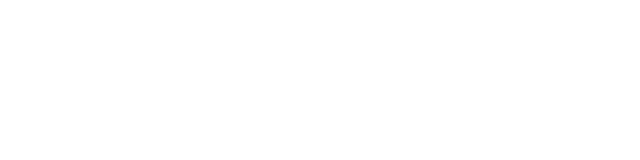
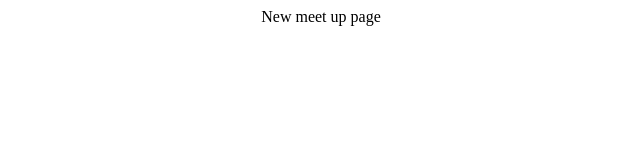
Before and after one commit to INKR1/react-web-project, a React (Create React App) app in the folder web-project/: page /new-meetup in a window 1280 px wide. Shown: the top 160 px of the page, without its empty margins (319-959 px from the left). Built offline with nearby package versions, Linux system fonts and the light colour scheme.

Commit message:
Adding Routing

```diff
--- a/web-project/package.json
+++ b/web-project/package.json
@@ -8,6 +8,7 @@
     "@testing-library/user-event": "^13.5.0",
     "react": "^18.2.0",
     "react-dom": "^18.2.0",
+    "react-router-dom": "^5.2.0",
     "react-scripts": "5.0.1",
     "web-vitals": "^2.1.4"
   },
--- a/web-project/public/index.html
+++ b/web-project/public/index.html
@@ -15,29 +15,11 @@
       user's mobile device or desktop. See https://developers.google.com/web/fundamentals/web-app-manifest/
     -->
     <link rel="manifest" href="%PUBLIC_URL%/manifest.json" />
-    <!--
-      Notice the use of %PUBLIC_URL% in the tags above.
-      It will be replaced with the URL of the `public` folder during the build.
-      Only files inside the `public` folder can be referenced from the HTML.
 
-      Unlike "/favicon.ico" or "favicon.ico", "%PUBLIC_URL%/favicon.ico" will
-      work correctly both with client-side routing and a non-root public URL.
-      Learn how to configure a non-root public URL by running `npm run build`.
-    -->
-    <title>React App</title>
+    <title>React Web App</title>
   </head>
   <body>
     <noscript>You need to enable JavaScript to run this app.</noscript>
     <div id="root"></div>
-    <!--
-      This HTML file is a template.
-      If you open it directly in the browser, you will see an empty page.
-
-      You can add webfonts, meta tags, or analytics to this file.
-      The build step will place the bundled scripts into the <body> tag.
-
-      To begin the development, run `npm start` or `yarn start`.
-      To create a production bundle, use `npm run build` or `yarn build`.
-    -->
   </body>
 </html>
--- a/web-project/src/App.jsx
+++ b/web-project/src/App.jsx
@@ -1,8 +1,23 @@
-import './App.css';
+import { Route, Switch } from 'react-router-dom';
+import AllMeetups from './pages/AllMeetups';
+import NewMeetup from './pages/NewMeetup';
+import Favorites from './pages/Favorites';
+import './app.css';
 
 function App() {
   return (
     <div className="App">
+      <Switch>
+        <Route exact path="/">
+          <AllMeetups />
+        </Route>
+        <Route path="/new-meetup">
+          <NewMeetup />
+        </Route>
+        <Route path="/favorites">
+          <Favorites />
+        </Route>
+      </Switch>
 
     </div>
   );
--- a/web-project/src/index.js
+++ b/web-project/src/index.js
@@ -1,10 +1,13 @@
 import React from 'react';
 import ReactDOM from 'react-dom/client';
 import App from './App';
+import { BrowserRouter } from 'react-router-dom';
 
 
 const root = ReactDOM.createRoot(document.getElementById('root'));
 root.render(
-    <App />
 
+    <BrowserRouter>
+        <App />
+    </BrowserRouter>
 );
--- /dev/null
+++ b/web-project/src/pages/AllMeetups.jsx
@@ -0,0 +1,9 @@
+import React from 'react'
+
+export default function AllMeetups() {
+  return (
+    <div>
+      All meet ups page
+    </div>
+  )
+}
--- /dev/null
+++ b/web-project/src/pages/Favorites.jsx
@@ -0,0 +1,10 @@
+import React from 'react'
+
+export default function Favorites() {
+  return (
+    <div>
+        Favorites page
+
+    </div>
+  )
+}
--- /dev/null
+++ b/web-project/src/pages/NewMeetup.jsx
@@ -0,0 +1,9 @@
+import React from 'react'
+
+export default function NewMeetup() {
+  return (
+    <div>
+      New meet up page
+    </div>
+  )
+}
```
Also changed, not shown: 1 other file (tests, documents, lock files or other folders).
